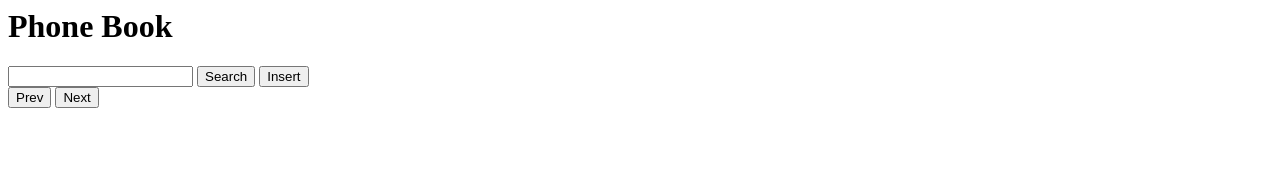
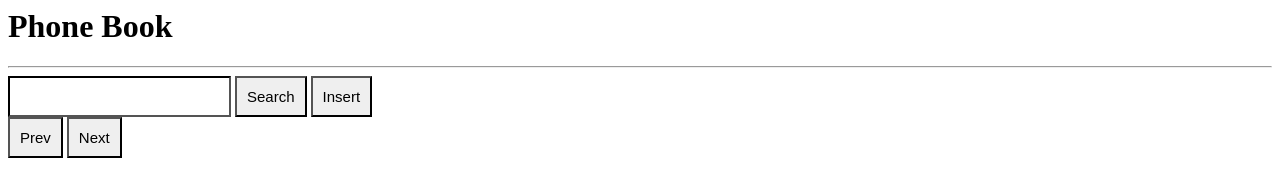
Before and after one commit to sog01/phone-book, a website: page v0/views/index.html in a window 1280 px wide. Drawn offline with nearby package versions, Linux system fonts and the light colour scheme; files that its build step writes are made by us from their sources; no server answers; files whose address does not match are found by name.

Commit message:
improve styling

```diff
--- a/v0/public/css/index.css
+++ b/v0/public/css/index.css
@@ -12,3 +12,15 @@
   font-size: 20px;
   text-align: center;
 }
+
+button {
+  padding: 10px;
+  font-size: 15px;
+  border-color: black;
+}
+
+input{
+  padding: 10px;
+  font-size: 15px;
+  border-color: black;
+}
--- a/v0/views/index.html
+++ b/v0/views/index.html
@@ -6,6 +6,7 @@
 
 <body>
     <h1>Phone Book</h1>
+    <hr>
     <input type="text">
     <button id="search">Search</button>
     <button id="insert">Insert</button>
```
